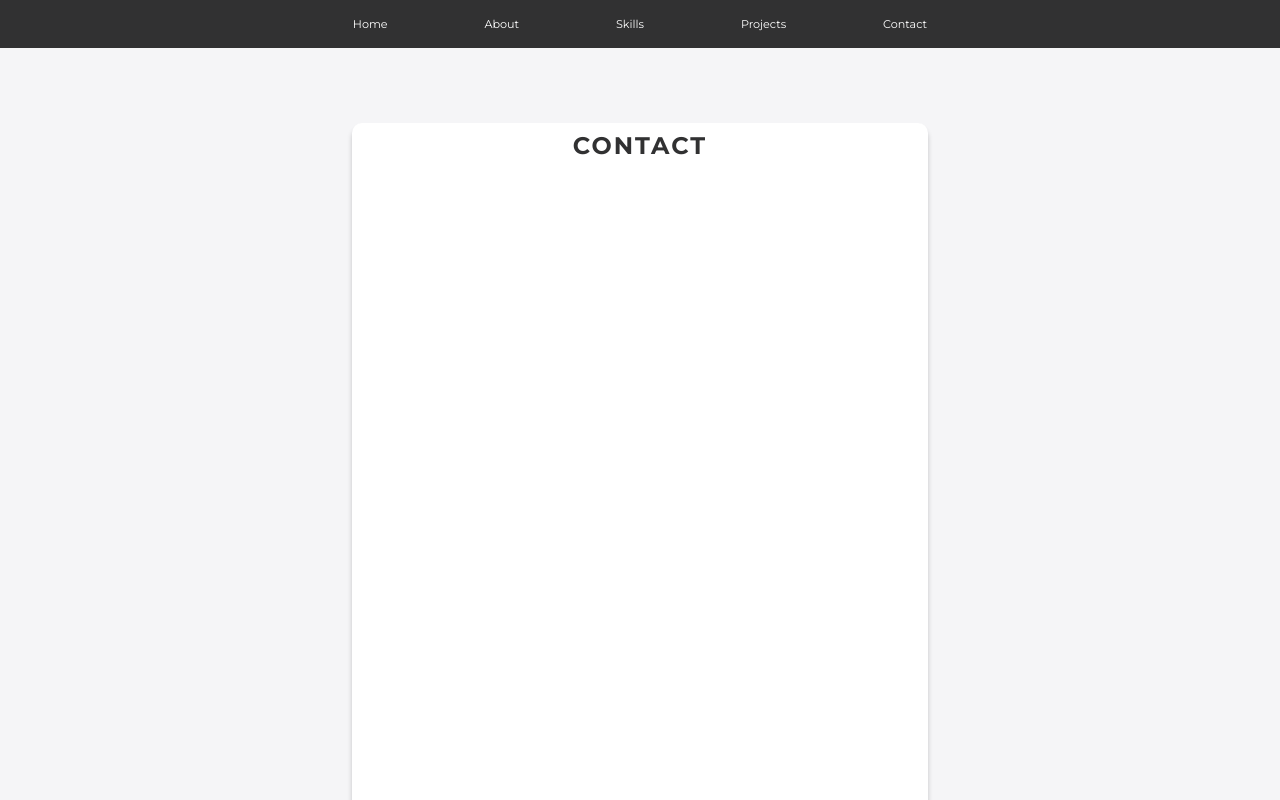
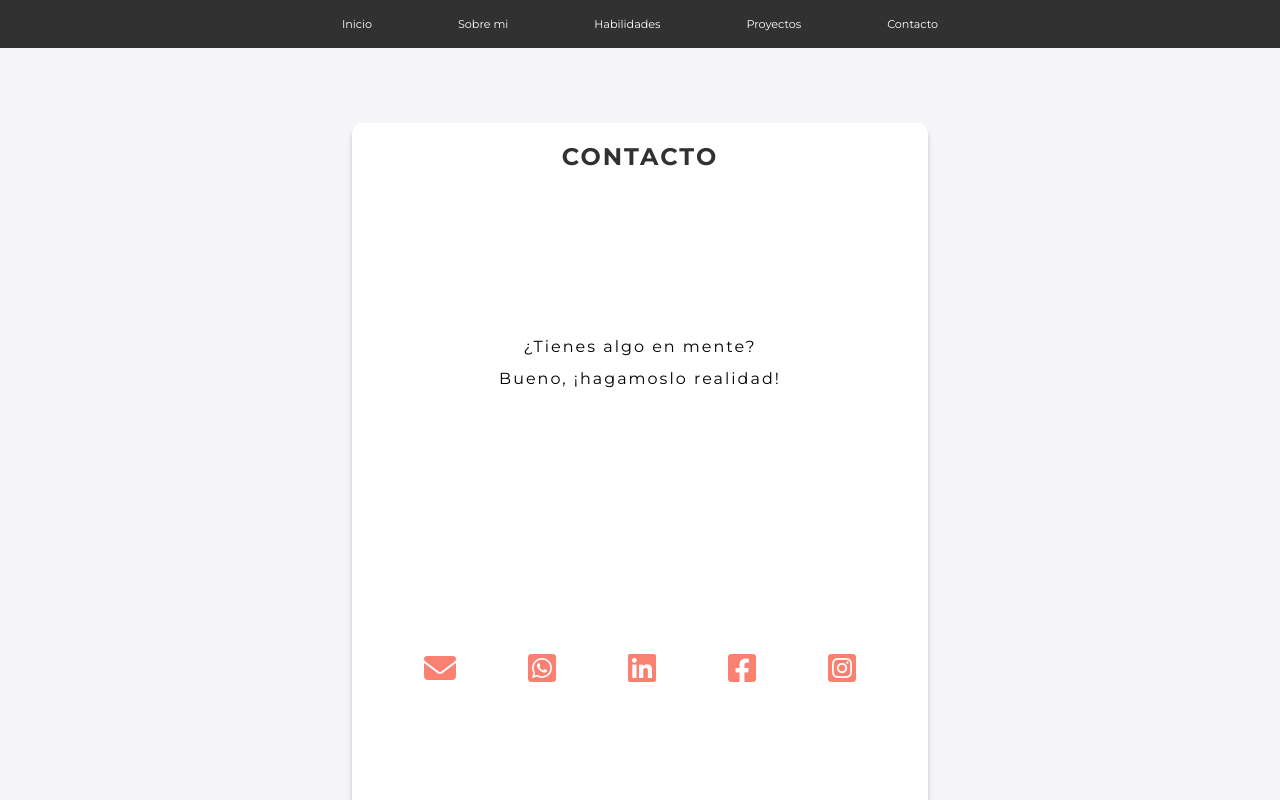
Before and after one commit to LeoDavila1994/Leonardo-D-vila, a React (Vite) app: page /#/contact in a window 1280 px wide. Built offline with nearby package versions, Linux system fonts and the light colour scheme.

Commit message:
portfolio

```diff
--- a/src/App.css
+++ b/src/App.css
@@ -281,11 +281,12 @@ body {
 
 .home-text-container h1 {
   color: #313132;
+  font-size: 1.7rem;
 }
 
 .home-text-container p {
   color: salmon;
-  font-size: 1.1rem;
+  font-size: 1rem;
 }
 
 .home-icons-container {
@@ -373,6 +374,7 @@ body {
   letter-spacing: 2px;
   line-height: 1.7;
   text-align: center;
+  font-size: 0.8rem;
 }
 
 /* Skills */
@@ -515,6 +517,30 @@ body {
   letter-spacing: 2px;
 }
 
+/* Contact */
+
+.contact-card{
+  display: flex;
+  flex-direction: column;
+  align-items: center;
+  justify-content: flex-start;
+  padding: 1.2rem;
+}
+
+.contact-card h2{
+ margin-bottom: 10rem;
+}
+
+.contact-text-container{
+  display: flex;
+  flex-direction: column;
+  justify-content: center;
+  align-items: center;
+  letter-spacing: 2px;
+  line-height: 2;
+  text-align: center;
+}
+
 
 @media (min-width: 768px) {
 
@@ -540,6 +566,12 @@ body {
 
   #navbar:checked~.menu {
     height: 48px;
+  }
+
+  /* About */
+
+  .about-text-container {
+    font-size: 1rem;
   }
 
   /* Skills */
@@ -569,7 +601,7 @@ body {
     align-items: center;
     background-color: rgba(216, 216, 216, 0.3);
     border-radius: 10px;
-    font-size: 2rem;
+    font-size: 1.3rem;
   }
 
   .skills-icon-subcontainer {
--- a/src/components/About.jsx
+++ b/src/components/About.jsx
@@ -11,10 +11,11 @@ const About = () => {
                 <div className="picture five"></div>
             </div>
             <div className='about-title-container'>
-                <h2>ABOUT</h2>
+                <h2>SOBRE MI</h2>
             </div>
             <div className="about-text-container">
-                <p>Lorem ipsum dolor sit amet consectetur adipisicing elit. Magnam id alias in rem eligendi rerum incidunt autem sint dolor atque nam perspiciatis cum illo architecto hic minima earum ad libero excepturi, maxime iste error ipsa. Amet, nulla eveniet quam maxime illo magnam deleniti, similique incidunt voluptate ipsum et iure dolore!</p>
+                <p>La programación es algo que me ha deslumbrado completamente ya que va muy acorde a mi personalidad y mis gustos, siempre he tenido una gran afición por las computadoras y la tecnología y ahora que me encuentro en este camino estoy tan satisfecho de poder aprender día con día y estoy muy emocionado de poder encontrar a la empresa que me de mi primera oportunidad de desempeñarme y crecer ya que estoy dispuesto a dar lo mejor de mi para así poder cumplir mis metas y demostrar que soy capaz.
+                </p>
             </div>
         </div>
     );
--- a/src/components/Contact.jsx
+++ b/src/components/Contact.jsx
@@ -5,7 +5,18 @@ const Contact = () => {
         <div className='contact-container'>
             <div className="contact-card">
                 <div className='contact-title-container'>
-                    <h2>CONTACT</h2>
+                    <h2>CONTACTO</h2>
+                </div>
+                <div className='contact-text-container'>
+                    <p>¿Tienes algo en mente?</p>
+                    <p>Bueno, ¡hagamoslo realidad!</p>
+                </div>
+                <div className="home-icons-container">
+                    <a href="mailto:liodavila.ld@gmail.com"><i className="fa-solid fa-envelope"></i></a>
+                    <a href="https://wa.me/524495921411"><i className="fa-brands fa-square-whatsapp"></i></a>
+                    <a href="https://www.linkedin.com/in/leodavila/"><i className="fa-brands fa-linkedin"></i></a>
+                    <a href="https://www.facebook.com/profile.php?id=1783522575"><i className="fa-brands fa-square-facebook"></i></a>
+                    <a href="https://www.instagram.com/liodavila1/"><i className="fa-brands fa-square-instagram"></i></a>
                 </div>
             </div>
         </div>
--- a/src/components/Home.jsx
+++ b/src/components/Home.jsx
@@ -7,13 +7,13 @@ const Home = () => {
                 <div className="home-front-page"></div>
                 <div className="home-img-container"></div>
                 <div className='home-text-container'>
-                    <h1>Hi Im Leo</h1>
-                    <p>Frontend Developer</p>
+                    <h1>Hola soy Leo</h1>
+                    <p>Desarrollador Frontend</p>
                 </div>
                 <div className="home-icons-container">
-                    <a href="https://www.facebook.com/profile.php?id=1783522575"><i class="fa-brands fa-square-facebook"></i></a>
-                    <a href="https://www.linkedin.com/in/leodavila/"><i class="fa-brands fa-linkedin"></i></a>
-                    <a href="https://www.instagram.com/liodavila1/"><i class="fa-brands fa-square-instagram"></i></a>
+                    <a href="https://www.facebook.com/profile.php?id=1783522575"><i className="fa-brands fa-square-facebook"></i></a>
+                    <a href="https://www.linkedin.com/in/leodavila/"><i className="fa-brands fa-linkedin"></i></a>
+                    <a href="https://www.instagram.com/liodavila1/"><i className="fa-brands fa-square-instagram"></i></a>
                 </div>
             </div>
         </div>
--- a/src/components/NavBar.jsx
+++ b/src/components/NavBar.jsx
@@ -49,11 +49,11 @@ const NavBar = () => {
                         </label>
                     </div>
                     <div className='menu'>
-                        <label htmlFor="navbar"><p onClick={home}>Home</p></label>
-                        <label htmlFor="navbar"><p onClick={about}>About</p></label>
-                        <label htmlFor="navbar"><p onClick={skills}>Skills</p></label>
-                        <label htmlFor="navbar"><p onClick={projects}>Projects</p></label>
-                        <label htmlFor="navbar"><p onClick={contact}>Contact</p></label>
+                        <label htmlFor="navbar"><p onClick={home}>Inicio</p></label>
+                        <label htmlFor="navbar"><p onClick={about}>Sobre mi</p></label>
+                        <label htmlFor="navbar"><p onClick={skills}>Habilidades</p></label>
+                        <label htmlFor="navbar"><p onClick={projects}>Proyectos</p></label>
+                        <label htmlFor="navbar"><p onClick={contact}>Contacto</p></label>
                     </div>
                 </>
             )}
--- a/src/components/Projects.jsx
+++ b/src/components/Projects.jsx
@@ -10,7 +10,7 @@ const Projects = () => {
     return (
         <div className='projects-container'>
             <div className="projects-title-container">
-                <h2>PROJECTS</h2>
+                <h2>PROYECTOS</h2>
             </div>
             <div className="grid">
                 <div className="projects-img-container img-1">
--- a/src/components/Skills.jsx
+++ b/src/components/Skills.jsx
@@ -9,7 +9,7 @@ const Skills = () => {
         <div className='skills-container'>
             <div className='skills-img-container'></div>
             <div className='skills-title-container'>
-                <h2>SKILLS</h2>
+                <h2>HABILIDADES</h2>
             </div>
             <div className="skills-text-container">
                 <div className="skills-icon-container">
```
